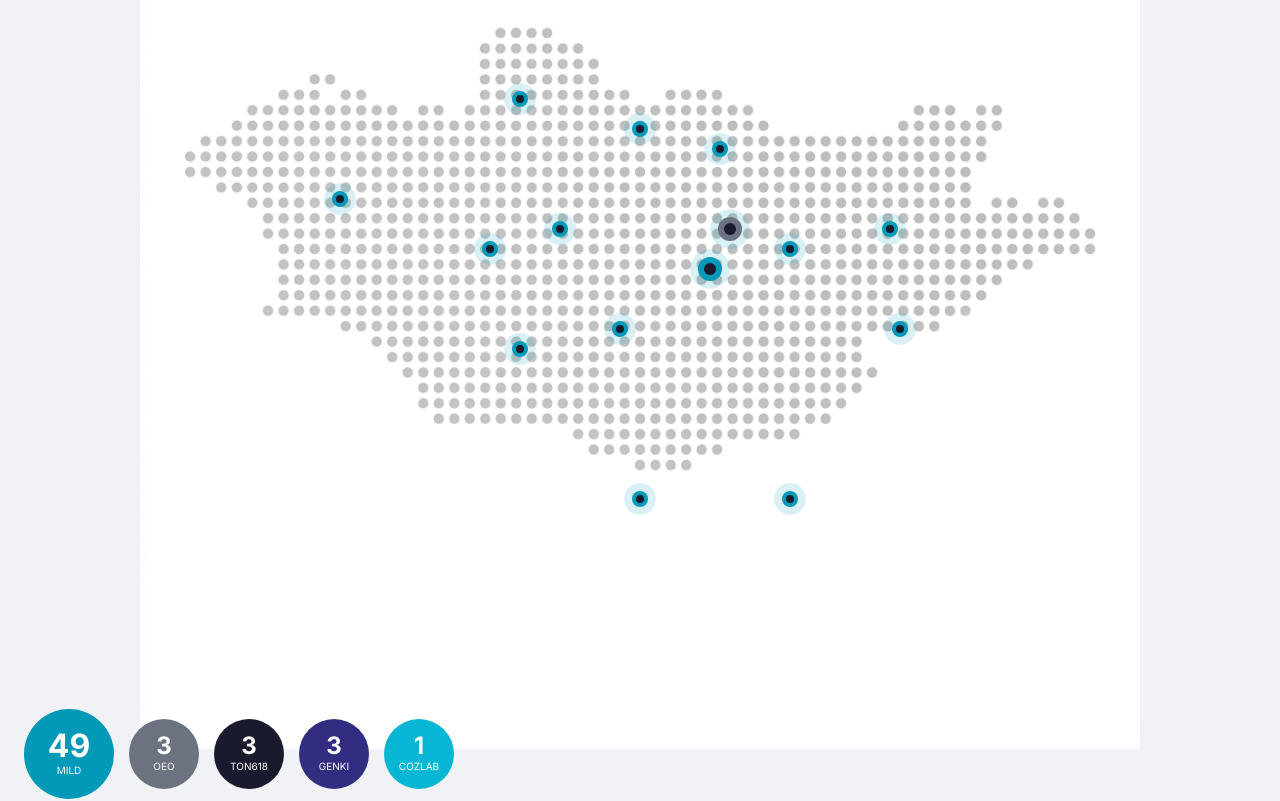
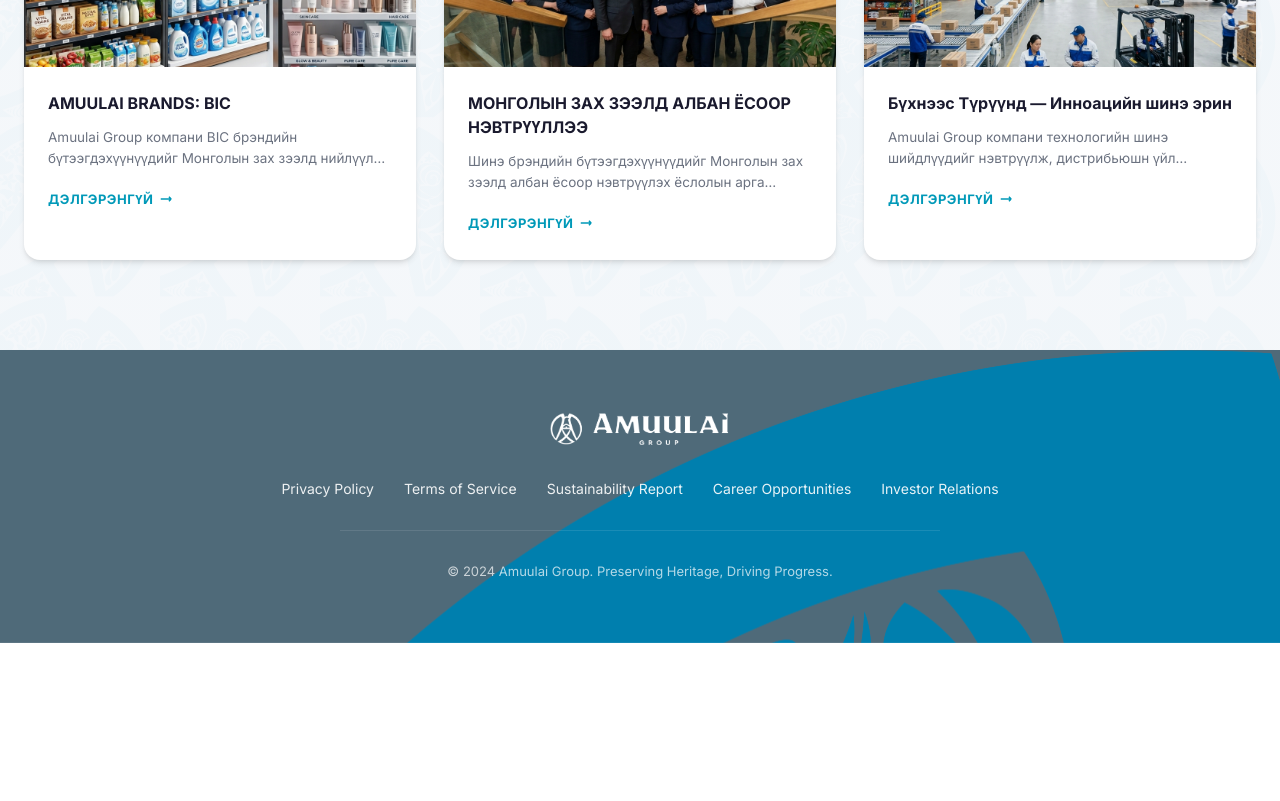
Before and after one commit to Deltasoftmn/amuulai, a Next.js app: page / in a window 1280 px wide. Shown: the part 3620-4421 px from the top of the page. After the commit the page ends 4263 px from the top, so only its background shows below. Built offline with nearby package versions, Linux system fonts and the light colour scheme.

Commit message:
Update page.tsx

```diff
--- a/app/page.tsx
+++ b/app/page.tsx
@@ -608,64 +608,6 @@
         </div>
       </section>
 
-      {/* ===== LOCATION SECTION ===== */}
-      <section className="section" id="location" style={{ backgroundColor: "#f0f2f5" }}>
-        <div className="container">
-          <div className="section-header fade-in-up" style={{ textAlign: "left", marginBottom: "40px" }}>
-            <h2 className="section-title" style={{ fontSize: "32px", color: "#1a1a2e", textTransform: "uppercase", fontFamily: "serif" }}>OUR LOCATION</h2>
-          </div>
-
-          <div className="location-map-container fade-in-up">
-            <Image
-              src="/images/mongolia_map.png"
-              alt="Mongolia Map"
-              width={1000}
-              height={500}
-              style={{ width: "100%", height: "auto" }}
-            />
-            {/* Dynamic location pins */}
-            <div className="location-pin" style={{ top: "45%", left: "20%" }}></div>
-            <div className="location-pin" style={{ top: "35%", left: "38%" }}></div>
-            <div className="location-pin" style={{ top: "50%", left: "35%" }}></div>
-            <div className="location-pin" style={{ top: "48%", left: "42%" }}></div>
-            <div className="location-pin" style={{ top: "60%", left: "38%" }}></div>
-            <div className="location-pin" style={{ top: "38%", left: "50%" }}></div>
-            <div className="location-pin" style={{ top: "58%", left: "48%" }}></div>
-            <div className="location-pin" style={{ top: "75%", left: "50%" }}></div>
-            <div className="location-pin" style={{ top: "40%", left: "58%" }}></div>
-            <div className="location-pin" style={{ top: "50%", left: "65%" }}></div>
-            <div className="location-pin" style={{ top: "75%", left: "65%" }}></div>
-            <div className="location-pin" style={{ top: "48%", left: "75%" }}></div>
-            <div className="location-pin" style={{ top: "58%", left: "76%" }}></div>
-
-            <div className="location-pin pin-large" style={{ top: "52%", left: "57%" }}></div>
-            <div className="location-pin pin-large pin-gray" style={{ top: "48%", left: "59%" }}></div>
-          </div>
-
-          <div className="location-stats fade-in-up" style={{ marginTop: "-40px", position: "relative", zIndex: 10 }}>
-            <div className="loc-stat-circle large" style={{ backgroundColor: "#0099b8" }}>
-              <div className="loc-stat-num">49</div>
-              <span>MILD</span>
-            </div>
-            <div className="loc-stat-circle" style={{ backgroundColor: "#6b7280" }}>
-              <div className="loc-stat-num">3</div>
-              <span>OEO</span>
-            </div>
-            <div className="loc-stat-circle" style={{ backgroundColor: "#1a1a2e" }}>
-              <div className="loc-stat-num">3</div>
-              <span>TON618</span>
-            </div>
-            <div className="loc-stat-circle" style={{ backgroundColor: "#312e81" }}>
-              <div className="loc-stat-num">3</div>
-              <span>GENKI</span>
-            </div>
-            <div className="loc-stat-circle" style={{ backgroundColor: "#06b6d4" }}>
-              <div className="loc-stat-num">1</div>
-              <span>COZLAB</span>
-            </div>
-          </div>
-        </div>
-      </section>
 
       {/* ===== NEWS SECTION ===== */}
       <section className="section section-bg" id="news">
```
